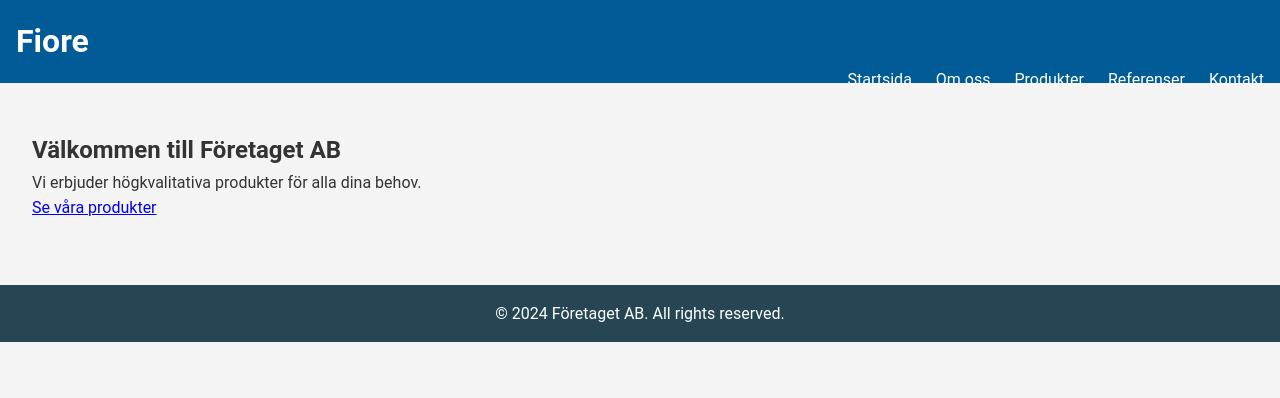
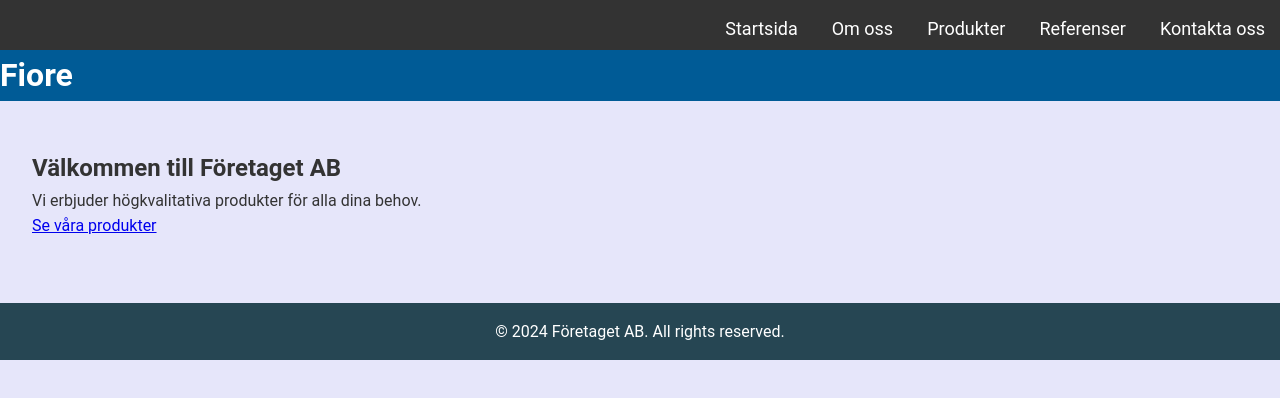
Before and after one commit to Kanisavaran/TEST-UPPGIFT-1, a plain HTML site: page index.html in a window 1280 px wide. Drawn offline with Linux system fonts and the light colour scheme.

Commit message:
Herman Claesén 3
Fixade en fungerande navbar med rätt ordning, som följer efter vid skrollning och som är tydlig och lätt att använda.

```diff
--- a/index.html
+++ b/index.html
@@ -10,18 +10,21 @@
 
 <body>
     <header>
+        <!-- Navbar -->
+        <nav>
+            <ul>
+                <a href="index.html"><li>Startsida</li></a>
+                <a href="about.html"><li>Om oss</li></a>
+                <a href="products.html"><li>Produkter</li></a>
+                <a href="tt.html"><li>Referenser</li></a>
+                <a href="contact.html"><li>Kontakta oss</li></a>
+            </ul>
+        </nav>
+
         <div class="logo">
             <h1>Fiore</h1>
         </div>
-        <nav>
-            <ul>
-                <li><a href="index.html">Startsida</a></li>
-                <li><a href="about.html">Om oss</a></li>
-                <li><a href="products.html">Produkter</a></li>
-                <li><a href="tt.html">Referenser</a></li>
-                <li><a href="contact.html">Kontakt</a></li>
-            </ul>
-        </nav>
+
     </header>
 
     <section id="hero">
--- a/style.css
+++ b/style.css
@@ -7,35 +7,52 @@
 body {
     font-family: 'Roboto', sans-serif;
     line-height: 1.6;
-    background-color: #f4f4f4;
+    background-color: #E6E6FA;
     color: #333;
 }
 
 header {
     background-color: #005B96;
     color: white;
-    padding: 1em;
 }
 
 header h1 {
-    margin: 0;
     display: inline-block;
+}
+
+nav {
+    overflow: hidden;
+    background-color: #333333;
+    position: fixed;
+    top: 0;
+    width: 100%;
+    height: 50px;
 }
 
 nav ul {
     list-style: none;
-    display: inline-block;
     float: right;
 }
 
 nav ul li {
-    display: inline;
-    margin-left: 20px;
+    display: inline-block;
+    text-align: center;
+    padding: 15px 15px;
+    font-size: 18px;
 }
 
-nav ul li a {
+nav ul li:hover{
+    background-color: lightslategray;
+}
+
+nav ul a{
     color: white;
     text-decoration: none;
+}
+
+.logo {
+    margin-top: 50px;
+    align-content: center;
 }
 
 section {
```
Also changed, not shown: about.html (+12 -9 lines), contact.html (+12 -9 lines), products.html (+12 -9 lines), tt.html (+12 -9 lines).
